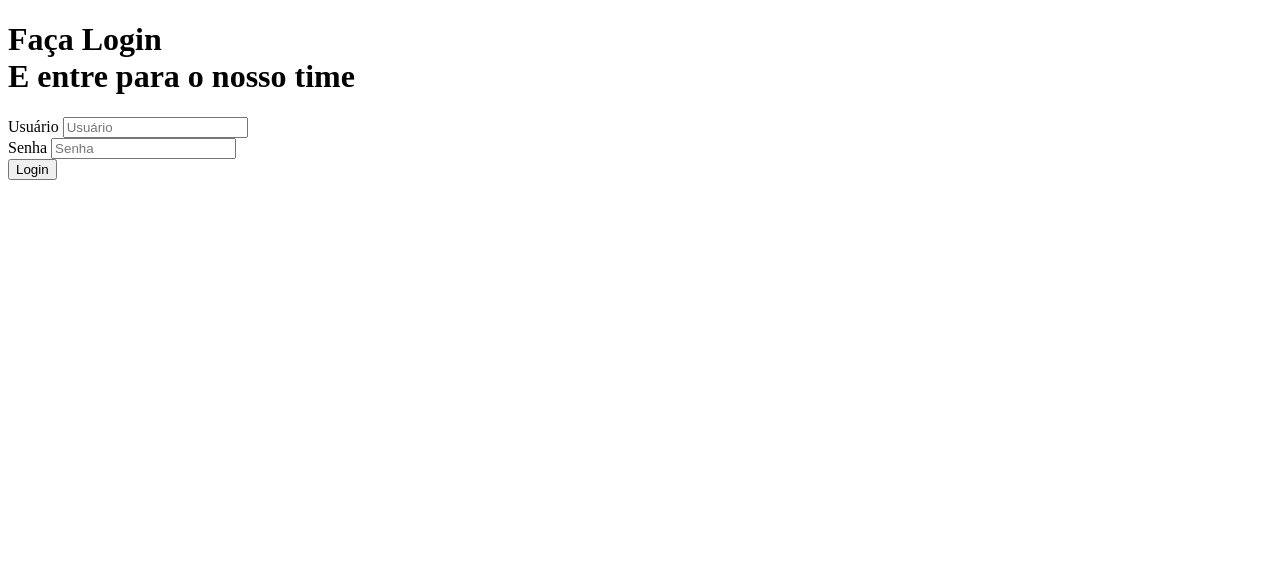
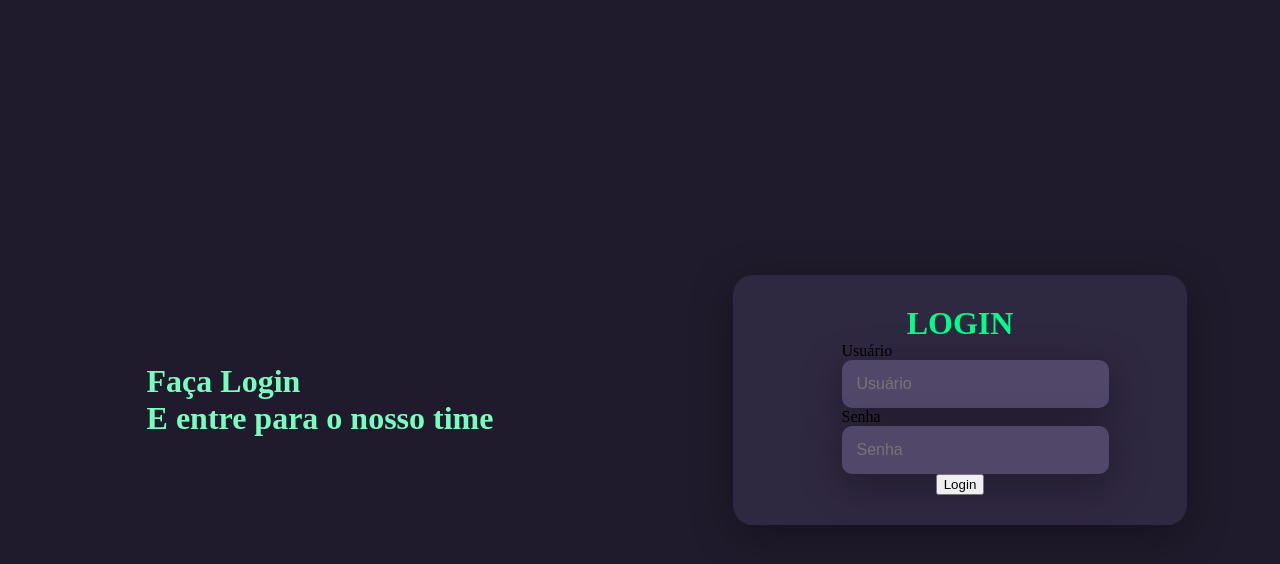
Before and after one commit to MicheleCS/loginDark-frontend, a plain HTML site: page index.html in a window 1280 px wide. Drawn offline with Linux system fonts and the light colour scheme.

Commit message:
Criando o CSS da pagina de Login

```diff
--- a/index.html
+++ b/index.html
@@ -4,6 +4,7 @@
   <meta charset="UTF-8">
   <meta http-equiv="X-UA-Compatible" content="IE=edge">
   <meta name="viewport" content="width=device-width, initial-scale=1.0">
+  <link rel="stylesheet" href="style.css">
   <title>Login</title>
 </head>
 <body>
@@ -13,11 +14,12 @@
     </div>
     <div class="right-login">
       <div class="card-login">
-        <div class="textfield">
+        <h1>LOGIN</h1>
+        <div class="text-field">
           <label for="usuario">Usuário</label>
           <input type="text" name="usuario" placeholder="Usuário">
         </div>
-        <div class="textfield">
+        <div class="text-field">
           <label for="senha">Senha</label>
           <input type="password" name="senha" placeholder="Senha">
         </div>
--- /dev/null
+++ b/style.css
@@ -0,0 +1,71 @@
+body {
+  margin: 0;
+}
+
+.main-login{
+  width: 100vw;
+  height: 100vh;
+  background: #201b2c;
+  display: flex;
+  justify-content: center;
+  align-items: center;
+}
+
+.left-login{
+  width: 50vw;
+  height: 100vh;
+  display: flex;
+  justify-content: center;
+  align-items: center;
+  flex-direction: column;
+}
+
+.left-login > h1 {
+  color:#77ffc0;
+
+}
+
+.right-login{
+  width: 50vw;
+  height: 100vh;
+  display: flex;
+  justify-content: center;
+  align-items: center;
+}
+
+.card-login{
+  width: 60%;
+  display: flex;
+  justify-content: center;
+  align-items: center;
+  flex-direction: column;
+  padding: 30px 35px;
+  background: #2f2841;
+  border-radius: 20px;
+  box-shadow: 0px 10px 40px #00000056;
+}
+
+.card-login > h1 {
+  color: #00ff88;
+  font-weight: 800;
+  margin: 0;
+}
+
+.text-field{
+  display: flex;
+  flex-direction: column;
+  align-items: flex-start;
+  justify-content: center;
+}
+
+.text-field > input {
+  width: 100%;
+  border: none;
+  border-radius: 10px;
+  padding: 15px;
+  background: #514869;
+  color: #f0ffffde;
+  font-size: 12pt;
+  box-shadow: 0px 10px 40px #00000056;
+  outline: none;
+}
```
